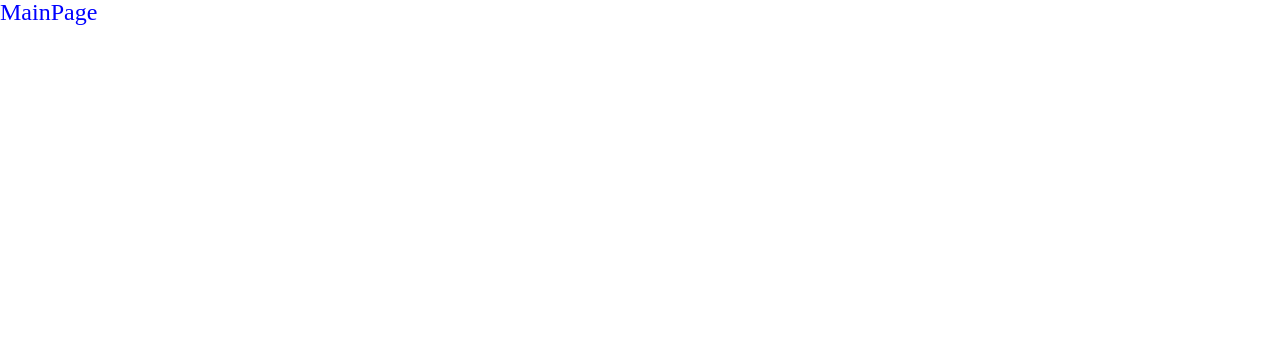
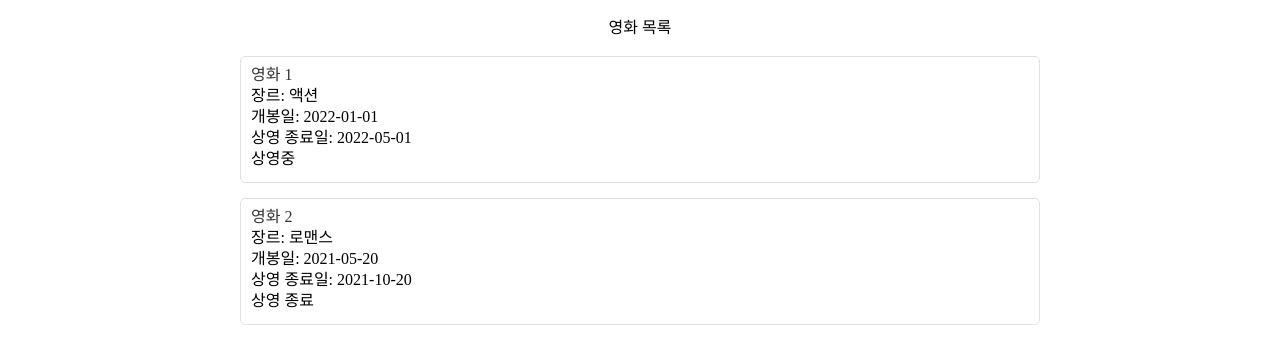
Before and after one commit to teawon/Good-Night-2nd-Hackathon-React, a React (Create React App) app: page / in a window 1280 px wide. Shown: the top 364 px of the page. Built offline with nearby package versions, Linux system fonts and the light colour scheme.

Commit message:
feat : 영화 목록 페이지 구현

```diff
--- a/src/App.tsx
+++ b/src/App.tsx
@@ -1,13 +1,14 @@
 import { BrowserRouter as Router, Route, Routes } from "react-router-dom";
 import GlobalStyles from "./GlobalStyles";
-import MainPage from "./pages/MainPage";
+import MovieListPage from "./pages/MovieListPage";
 
 function App() {
   return (
     <Router>
       <GlobalStyles />
       <Routes>
-        <Route path="/" element={<MainPage />} />
+        <Route path="/" element={<MovieListPage />} />
+        <Route path="/movies" element={<MovieListPage />} />
       </Routes>
     </Router>
   );
--- a/src/pages/MainPage/index.tsx
+++ /dev/null
@@ -1,13 +0,0 @@
-import React from "react";
-import styled from "styled-components";
-
-const StyledDiv = styled.div`
-  font-size: 24px;
-  color: blue;
-`;
-
-function MainPage() {
-  return <StyledDiv>MainPage</StyledDiv>;
-}
-
-export default MainPage;
--- /dev/null
+++ b/src/pages/MovieListPage/MovieItem.tsx
@@ -0,0 +1,47 @@
+import React from "react";
+import styled from "styled-components";
+import { Link } from "react-router-dom";
+import { MovieProps } from "utils/types";
+
+const MovieLink = styled(Link)`
+  text-decoration: none;
+  color: inherit;
+`;
+
+const MovieWrapper = styled.div`
+  padding: 10px;
+  border: 1px solid #e0e0e0;
+  margin-bottom: 15px;
+  border-radius: 5px;
+`;
+
+const MovieTitle = styled.h2`
+  margin: 0;
+  color: #333;
+`;
+
+const MovieDetails = styled.p`
+  margin: 5px 0;
+`;
+
+interface MovieItemProps {
+  movie: MovieProps;
+}
+
+const MovieItem: React.FC<MovieItemProps> = ({ movie }) => {
+  return (
+    <MovieLink to={`/movie/${movie.id}`}>
+      <MovieWrapper>
+        <MovieTitle>{movie.title}</MovieTitle>
+        <MovieDetails>장르: {movie.genre}</MovieDetails>
+        <MovieDetails>개봉일: {movie.releaseDate}</MovieDetails>
+        <MovieDetails>상영 종료일: {movie.endDate}</MovieDetails>
+        <MovieDetails>
+          {movie.isCurrentlyShowing ? "상영중" : "상영 종료"}
+        </MovieDetails>
+      </MovieWrapper>
+    </MovieLink>
+  );
+};
+
+export default MovieItem;
--- /dev/null
+++ b/src/pages/MovieListPage/index.tsx
@@ -0,0 +1,48 @@
+import styled from "styled-components";
+import MovieItem from "./MovieItem";
+import { MovieProps } from "utils/types";
+
+const MovieDummyData: MovieProps[] = [
+  {
+    id: 1,
+    title: "영화 1",
+    rating: 4.5,
+    releaseDate: "2022-01-01",
+    endDate: "2022-05-01",
+    genre: "액션",
+    isCurrentlyShowing: true,
+  },
+  {
+    id: 2,
+    title: "영화 2",
+    rating: null,
+    releaseDate: "2021-05-20",
+    endDate: "2021-10-20",
+    genre: "로맨스",
+    isCurrentlyShowing: false,
+  },
+];
+
+const MovieListWrapper = styled.div`
+  max-width: 800px;
+  margin: 0 auto;
+  padding: 20px;
+`;
+
+const Title = styled.h1`
+  text-align: center;
+  margin-bottom: 20px;
+`;
+
+function MovieListPage() {
+  return (
+    <MovieListWrapper>
+      <Title>영화 목록</Title>
+      {MovieDummyData.map((movie) => (
+        <MovieItem key={movie.id} movie={movie} />
+      ))}
+    </MovieListWrapper>
+  );
+}
+
+export default MovieListPage;
--- /dev/null
+++ b/src/utils/types.ts
@@ -0,0 +1,9 @@
+export interface MovieProps {
+  id: number;
+  title: string;
+  rating: number | null;
+  releaseDate: string;
+  endDate: string;
+  genre: string;
+  isCurrentlyShowing: boolean;
+}
```
Also changed, not shown: tsconfig.json (+6 -8 lines).
